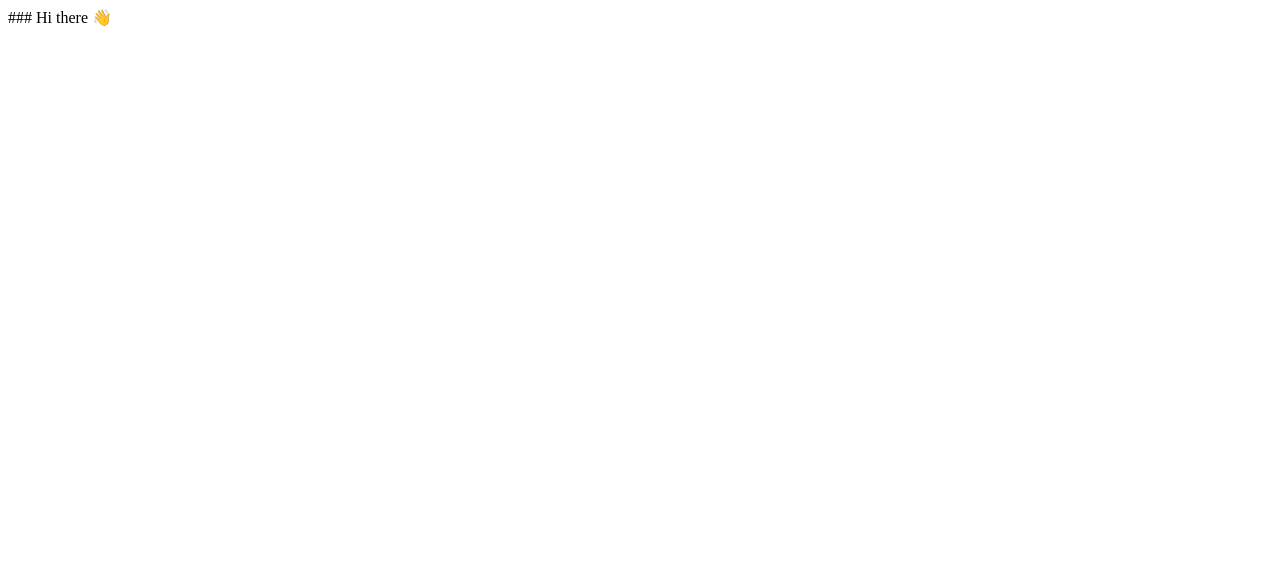
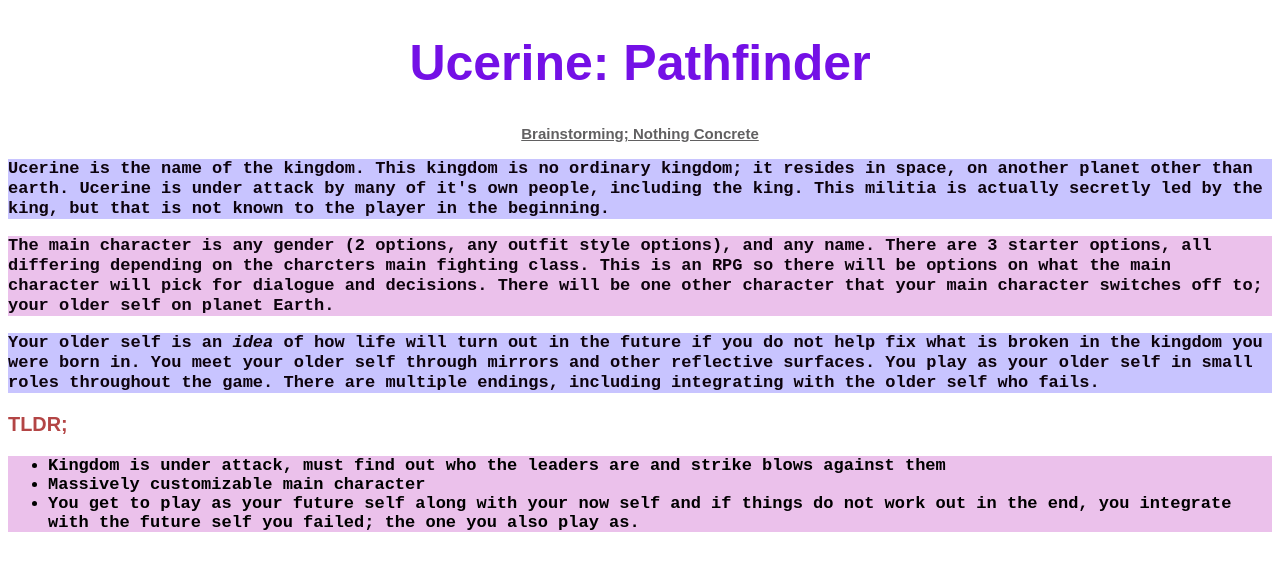
Before and after one commit to nichefinder/nichefinder, a plain HTML site: page index.html in a window 1280 px wide. Drawn offline with Linux system fonts and the light colour scheme.

Commit message:
Update index.html

```diff
--- a/index.html
+++ b/index.html
@@ -1,16 +1,34 @@
-### Hi there 👋
+<!DOCTYPE html>
+<html>
+    <head>
+        <meta charset="utf-8">
+        <title>Ucerine</title>
+        <style>
+            h1 {color:rgb(116, 16, 230);font-family: fantasy;font-size:50px;text-align:center;}
+            h2 {color:rgb(97, 96, 97);font-family: sans-serif;font-size:15px;text-align: center;text-decoration: underline;}
+            h3 {color:rgb(179, 69, 69);font-family: sans-serif;}
+            p {color:rgb(13, 3, 13);font-family: sans-serif;font-weight:bold;line-height:20px;}
+            #paragraph-two {background: rgb(235, 193, 235);font-family: monospace;}
+            ul {color:rgb(0, 0, 0);}
+            #TLDR {background: rgb(235, 193, 235);font-family: monospace;font-weight: bold;}
+            .first-and-third {background: rgb(200, 196, 255);font-family: monospace;}
+            body {font-size: 17px;}
+        </style>
+    </head>
+    <body>
+    <!-- Hey, don't tell anyone about this! -->
+<h1> Ucerine: Pathfinder</h1>
+<h2>Brainstorming; Nothing Concrete</h2>
+    <p class= "first-and-third">Ucerine is the name of the kingdom. This kingdom is no ordinary kingdom; it resides in space, <strong>on another planet other than earth</strong>. Ucerine is under attack by many of it's own people, including the king. This militia is actually secretly led by the king, but that is not known to the player in the beginning.</p
+>
+        <p id="paragraph-two">The main character is any gender (2 options, any outfit style options), and any name. There are 3 starter options, all differing depending on the charcters main fighting class. This is an RPG so there will be options on what the main character will pick for dialogue and decisions. There will be one other character that your main character switches off to; your older self on planet Earth.</p>
+            <p class="first-and-third">Your older self is an <em> idea </em> of how life will turn out in the future if you do not help fix what is broken in the kingdom you were born in. You meet your older self through mirrors and other reflective surfaces. You play as your older self in small roles throughout the game. <strong>There are multiple endings, including integrating with the older self who fails</strong>.</p>
 
-<!--
-**nichefinder/nichefinder** is a ✨ _special_ ✨ repository because its `README.md` (this file) appears on your GitHub profile.
-
-Here are some ideas to get you started:
-
-- 🔭 I’m currently working on ...
-- 🌱 I’m currently learning ...
-- 👯 I’m looking to collaborate on ...
-- 🤔 I’m looking for help with ...
-- 💬 Ask me about ...
-- 📫 How to reach me: ...
-- 😄 Pronouns: ...
-- ⚡ Fun fact: ...
--->
+            <h3>TLDR;</h3>
+                <ul id= "TLDR">
+                    <li>Kingdom is under attack, must find out who the leaders are and strike blows against them
+                    <li>Massively customizable main character
+                    <li> You get to play as your future self along with your now self and if things do not work out in the end, you integrate with the future self you failed; the one you also play as.
+                </ul>
+    </body>
+</html>
```
